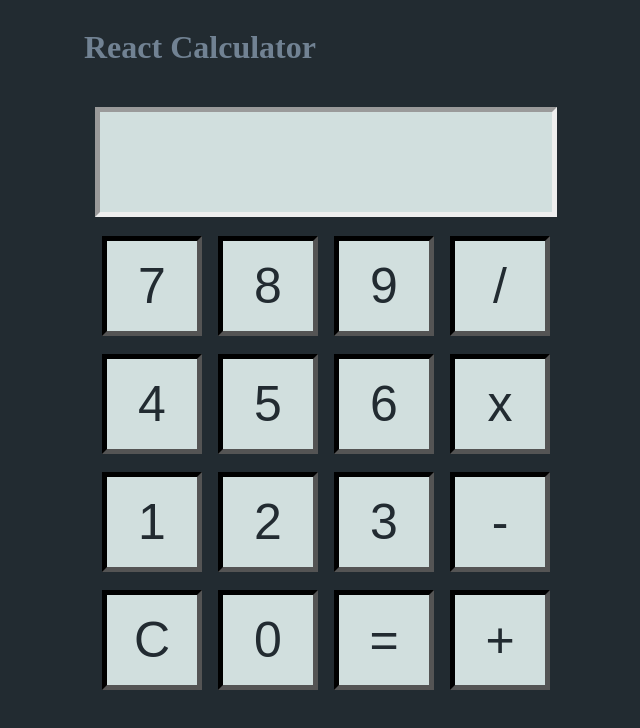
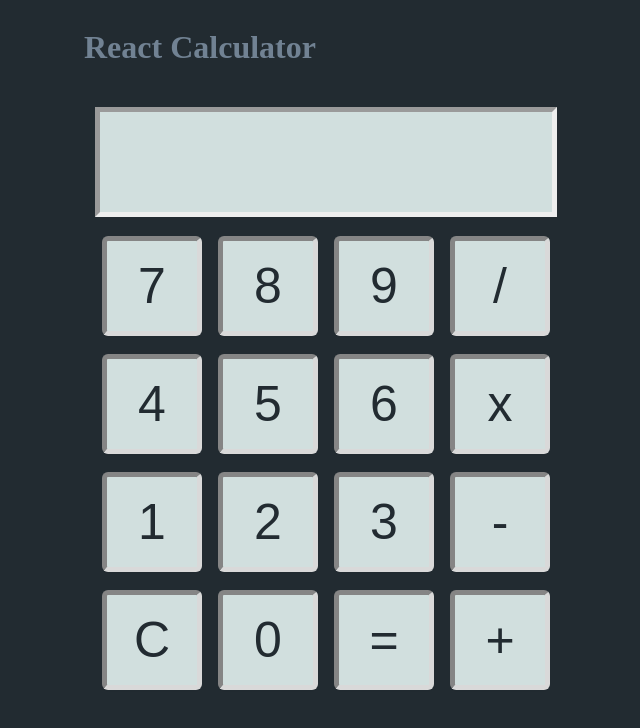
Before and after one commit to AdrianTarantino/React-Calculator, a React (Create React App) app: page / in a window 1280 px wide. Shown: the top 728 px of the page, without its empty margins (314-954 px from the left). Built offline with nearby package versions, Linux system fonts and the light colour scheme.

Commit message:
Adding Animation with Buttons

```diff
--- a/package.json
+++ b/package.json
@@ -6,6 +6,7 @@
     "@testing-library/jest-dom": "^5.16.5",
     "@testing-library/react": "^13.4.0",
     "@testing-library/user-event": "^13.5.0",
+    "antd": "^5.6.2",
     "mathjs": "^11.5.0",
     "react": "^18.2.0",
     "react-dom": "^18.2.0",
--- a/src/calculator-components/CalculatorComponents.js
+++ b/src/calculator-components/CalculatorComponents.js
@@ -1,5 +1,6 @@
 import { useState } from 'react';
 import stringMath from 'string-math';   // Library used for taking string of math formula and solving.
+import { Button } from 'antd';
 import './CalculatorComponents.css';
 
 /**
@@ -8,7 +9,7 @@ import './CalculatorComponents.css';
  */
 function CalculatorButton({ buttonText, onClick }) {
     return(
-        <button className={ 'CalculatorButton' } onClick={ onClick }>{ buttonText }</button>
+        <Button className={ 'CalculatorButton' } onClick={ onClick }>{ buttonText }</Button>
     );
 }
 
```
Also changed, not shown: 1 other file (tests, documents, lock files or other folders).
